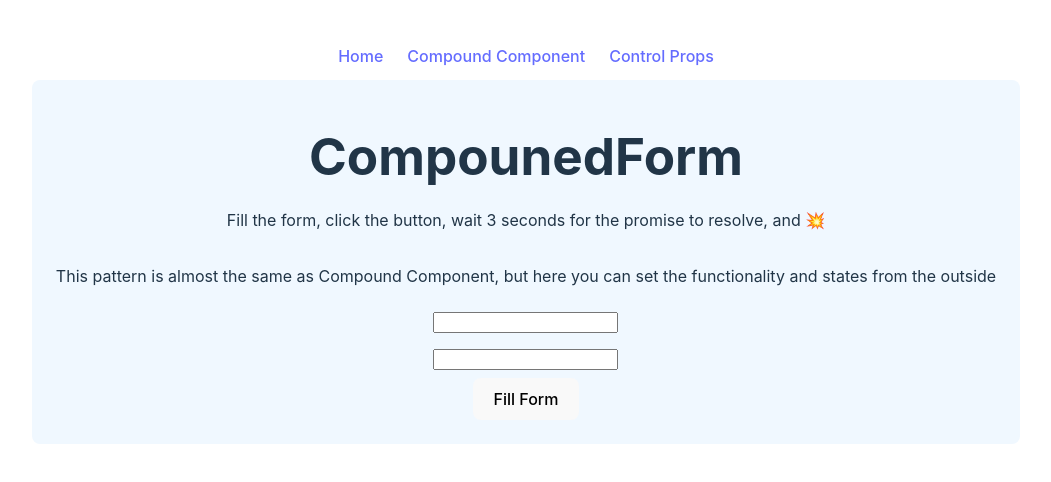
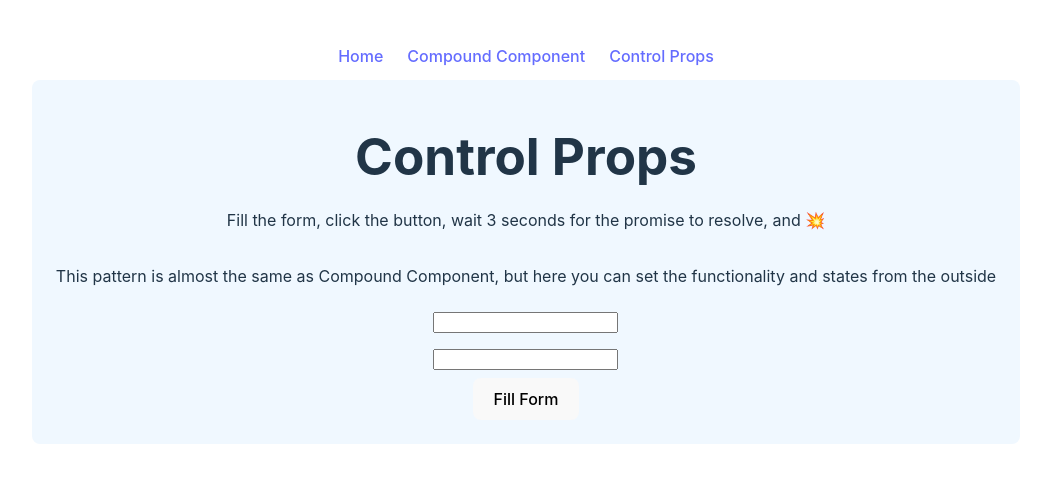
Before and after one commit to eylonshm/reactDesignPatterns, a React (Vite) app: page /controlProps in a window 1280 px wide. Shown: the top 482 px of the page, without its empty margins (114-1165 px from the left). Built offline with nearby package versions, Linux system fonts and the light colour scheme.

Commit message:
Fix route titles

```diff
--- a/src/routes/CompoundComponent/index.jsx
+++ b/src/routes/CompoundComponent/index.jsx
@@ -15,7 +15,7 @@ function CompoundComponent() {
     <div>
       <Helmet title='Compound Component' />
       <Form onSubmit={onSubmit}>
-        <Form.Title title='CompounedForm' />
+        <Form.Title title='Compound Component' />
         <Form.Description text='Fill the form, click the button, wait 3 seconds for the promise to resolve, and 💥' />
         <Form.Input type='email' />
         <Form.Input type='password' />
--- a/src/routes/ControlProps/index.jsx
+++ b/src/routes/ControlProps/index.jsx
@@ -18,7 +18,7 @@ function CompoundComponent() {
 
   return (
     <div>
-      <Helmet title='Compound Component' />
+      <Helmet title='Control Props' />
       <Form
         onSubmit={onSubmit}
         email={email}
@@ -26,7 +26,7 @@ function CompoundComponent() {
         setEmail={setEmail}
         setPassword={setPassword}
       >
-        <Form.Title title='CompounedForm' />
+        <Form.Title title='Control Props' />
         <Form.Description text='Fill the form, click the button, wait 3 seconds for the promise to resolve, and 💥' />
         <Form.Description text='This pattern is almost the same as Compound Component, but here you can set the functionality and states from the outside' />
         <Form.Input type='email' />
```
